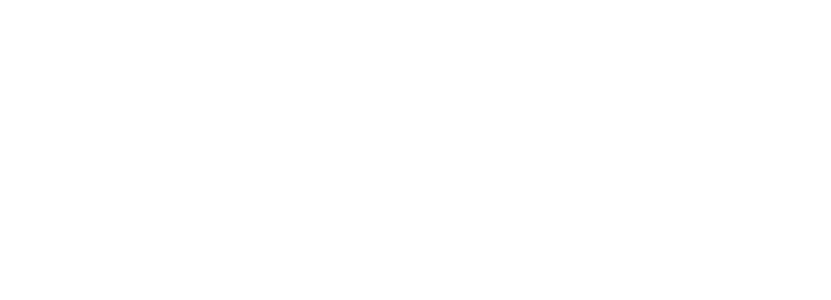
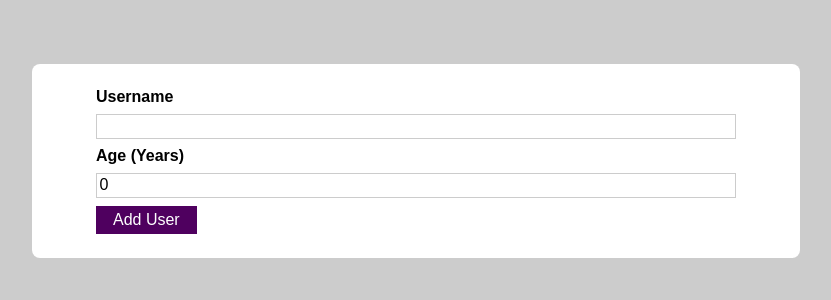
Before and after one commit to Aref-Akminasi/react-course, a React (Create React App) app: page / in a window 1280 px wide. Shown: the top 300 px of the page, without its empty margins (224-1055 px from the left). Built offline with nearby package versions, Linux system fonts and the light colour scheme.

Commit message:
added functionality

```diff
--- a/src/App.js
+++ b/src/App.js
@@ -1,10 +1,45 @@
-import React from 'react';
+import React, { useState } from 'react';
+import AddUser from './components/AddUser';
+import UsersList from './components/UsersList';
+import ErrorModal from './components/ErrorModal';
 
+const currentUsers = [];
 
 function App() {
+  const [users, setUsers] = useState(currentUsers);
+  const [isValid, setIsValid] = useState({ status: true, errMsg: '' });
+
+  const onSubmitHandler = (newUser) => {
+    if (newUser.username === '' && newUser.age <= 0) {
+      setIsValid({
+        status: false,
+        errMsg: 'Please enter a valid name and age (non-empty values)',
+      });
+    } else if (newUser.username === '') {
+      setIsValid({ status: false, errMsg: 'Please enter a valid username' });
+    } else if (newUser.age <= 0) {
+      setIsValid({
+        status: false,
+        errMsg: 'Please enter a valid age (age > 0)',
+      });
+    } else {
+      setUsers((prev) => {
+        return [newUser, ...prev];
+      });
+    }
+  };
+
+  const onProceed = () => {
+    setIsValid({ status: true, errMsg: '' });
+  };
+
   return (
     <div>
-
+      <AddUser onSubmitForm={onSubmitHandler} />{' '}
+      {users.length > 0 && <UsersList users={users} />}
+      {!isValid.status && (
+        <ErrorModal onProceed={onProceed} errMsg={isValid.errMsg} />
+      )}
     </div>
   );
 }
--- /dev/null
+++ b/src/components/AddUser.js
@@ -0,0 +1,52 @@
+import styles from './AddUser.module.css';
+import React, { useState } from 'react';
+import Button from './wrappers/Button';
+import Card from './wrappers/Card';
+
+const AddUser = (props) => {
+  const [userInput, setUserInput] = useState({ username: '', age: 0 });
+
+  const userInputHandler = (key, value) => {
+    setUserInput((prev) => {
+      return {
+        ...prev,
+        [key]: value,
+      };
+    });
+  };
+
+  const submitHandler = (e) => {
+    e.preventDefault();
+    props.onSubmitForm(userInput);
+  };
+
+  return (
+    <Card>
+      <form onSubmit={submitHandler}>
+        <div className={styles.input}>
+          <label htmlFor="username">Username</label>
+          <input
+            value={userInput.username}
+            onChange={(event) =>
+              userInputHandler('username', event.target.value)
+            }
+            id="username"
+            type="text"
+          ></input>
+        </div>
+        <div className={styles.input}>
+          <label htmlFor="age">Age (Years)</label>
+          <input
+            value={userInput.age}
+            onChange={(event) => userInputHandler('age', event.target.value)}
+            id="age"
+            type="number"
+          ></input>
+        </div>
+        <Button text="Add User" />
+      </form>
+    </Card>
+  );
+};
+
+export default AddUser;
--- /dev/null
+++ b/src/components/AddUser.module.css
@@ -0,0 +1,24 @@
+.input {
+  width: 100%;
+  max-width: 40rem;
+}
+
+.input label {
+  display: block;
+  font-weight: bold;
+  margin-bottom: 0.5rem;
+}
+
+.input input {
+  font: inherit;
+  display: block;
+  width: 100%;
+  border: 1px solid #ccc;
+  padding: 0.15rem;
+  margin-bottom: 0.5rem;
+}
+
+.input input:focus {
+  outline: none;
+  border-color: #4f005f;
+}
--- /dev/null
+++ b/src/components/ErrorModal.js
@@ -0,0 +1,24 @@
+import styles from './ErrorModal.module.css';
+import React from 'react';
+import Card from './wrappers/Card';
+import Button from './wrappers/Button';
+
+const ErrorModal = (props) => {
+  return (
+    <div className={styles.backdrop}>
+      <Card className={styles.modal}>
+        <div className={styles.header}>
+          <h2>Invalid input</h2>
+        </div>
+        <div className={styles.content}>{props.errMsg}</div>
+        <div className={styles.actions}>
+          <span onClick={props.onProceed}>
+            <Button text={'Okay'} />
+          </span>
+        </div>
+      </Card>
+    </div>
+  );
+};
+
+export default ErrorModal;
--- /dev/null
+++ b/src/components/ErrorModal.module.css
@@ -0,0 +1,44 @@
+.backdrop {
+  position: fixed;
+  top: 0;
+  left: 0;
+  width: 100%;
+  height: 100vh;
+  z-index: 10;
+  background: rgba(0, 0, 0, 0.75);
+}
+
+.modal {
+  position: fixed;
+  top: 30vh;
+  left: 10%;
+  width: 80%;
+  z-index: 100;
+  overflow: hidden;
+}
+
+.header {
+  padding: 1rem;
+}
+
+.header h2 {
+  margin: 0;
+  color: #4f005f;
+}
+
+.content {
+  padding: 1rem;
+}
+
+.actions {
+  padding: 1rem;
+  display: flex;
+  justify-content: flex-end;
+}
+
+@media (min-width: 768px) {
+  .modal {
+    left: calc(50% - 20rem);
+    width: 40rem;
+  }
+}
--- /dev/null
+++ b/src/components/UsersList.js
@@ -0,0 +1,21 @@
+import styles from './UsersList.module.css';
+import React from 'react';
+import Card from './wrappers/Card';
+
+const UsersList = (props) => {
+  return (
+    <Card>
+      <div className={styles.users}>
+        <ul>
+          {props.users.map((user, idx) => (
+            <li key={idx}>
+              {user.username} ({user.age} years old)
+            </li>
+          ))}
+        </ul>
+      </div>
+    </Card>
+  );
+};
+
+export default UsersList;
--- /dev/null
+++ b/src/components/UsersList.module.css
@@ -0,0 +1,10 @@
+.users ul {
+  list-style: none;
+  padding: 0;
+}
+
+.users li {
+  border: 1px solid #ccc;
+  margin: 1rem 0;
+  padding: 0.7rem;
+}
--- /dev/null
+++ b/src/components/wrappers/Button.js
@@ -0,0 +1,8 @@
+import styles from './Button.module.css';
+import React from 'react';
+
+const Button = (props) => {
+  return <button className={styles.button}>{props.text}</button>;
+};
+
+export default Button;
--- /dev/null
+++ b/src/components/wrappers/Button.module.css
@@ -0,0 +1,18 @@
+.button {
+  font: inherit;
+  border: 1px solid #4f005f;
+  background: #4f005f;
+  color: white;
+  padding: 0.25rem 1rem;
+  cursor: pointer;
+}
+
+.button:hover,
+.button:active {
+  background: #741188;
+  border-color: #741188;
+}
+
+.button:focus {
+  outline: none;
+}
--- /dev/null
+++ b/src/components/wrappers/Card.js
@@ -0,0 +1,9 @@
+import React from 'react';
+import styles from './Card.module.css';
+
+const Card = (props) => {
+  const classes = `${styles.card} ${props.className}`;
+  return <div className={classes}>{props.children}</div>;
+};
+
+export default Card;
--- /dev/null
+++ b/src/components/wrappers/Card.module.css
@@ -0,0 +1,15 @@
+.card {
+  max-width: 48rem;
+  padding: 1.5rem 4rem;
+  margin: 4rem auto;
+  display: flex;
+  flex-direction: column;
+  background-color: #fff;
+  border-radius: 0.5rem;
+}
+
+@media (max-width: 768px) {
+  .card {
+    margin: 4rem 1rem;
+  }
+}
--- a/src/index.css
+++ b/src/index.css
@@ -8,4 +8,5 @@ html {
 
 body {
   margin: 0;
+  background-color: #ccc;
 }
```
